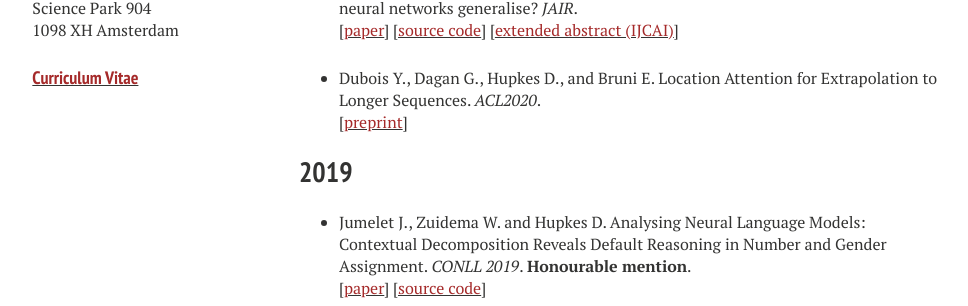
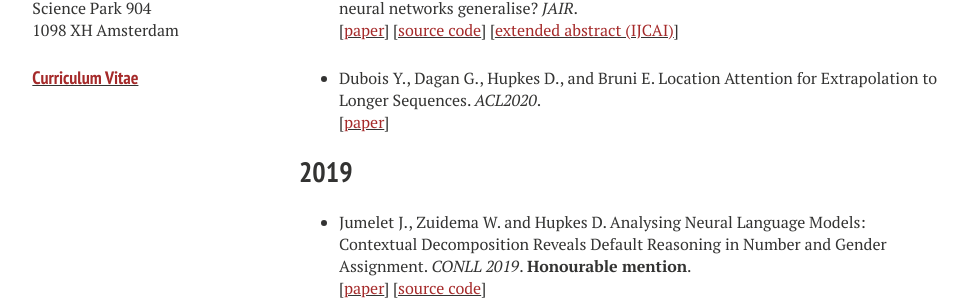
Before and after one commit to dieuwkehupkes/dieuwkehupkes.github.io, a Jekyll site: the page built from publications.md, in a window 1280 px wide and 900 px high, scrolled down 1481 px. Shown: the part 149-455 px from the top of the window, without its empty margins (21-989 px from the left). Built offline with Jekyll 4.4.1, drawn with Linux system fonts in a browser that asks for light colours; nearby versions of some CDN libraries.

Commit message:
Add ACL version  paper Yann

```diff
--- a/publications.md
+++ b/publications.md
@@ -35,7 +35,7 @@ Compositionality decomposed: how do neural networks generalise? *JAIR*.\\
 
 * Dubois Y., Dagan G., Hupkes D., and Bruni E.
 Location Attention for Extrapolation to Longer Sequences. *ACL2020*.\\
-\[[<font color="brown">preprint</font>](https://arxiv.org/pdf/1911.03872.pdf){:target="blank"}\]
+\[[<font color="brown">paper</font>](https://www.aclweb.org/anthology/2020.acl-main.39.pdf){:target="blank"}\]
 
 
 ## 2019
```
